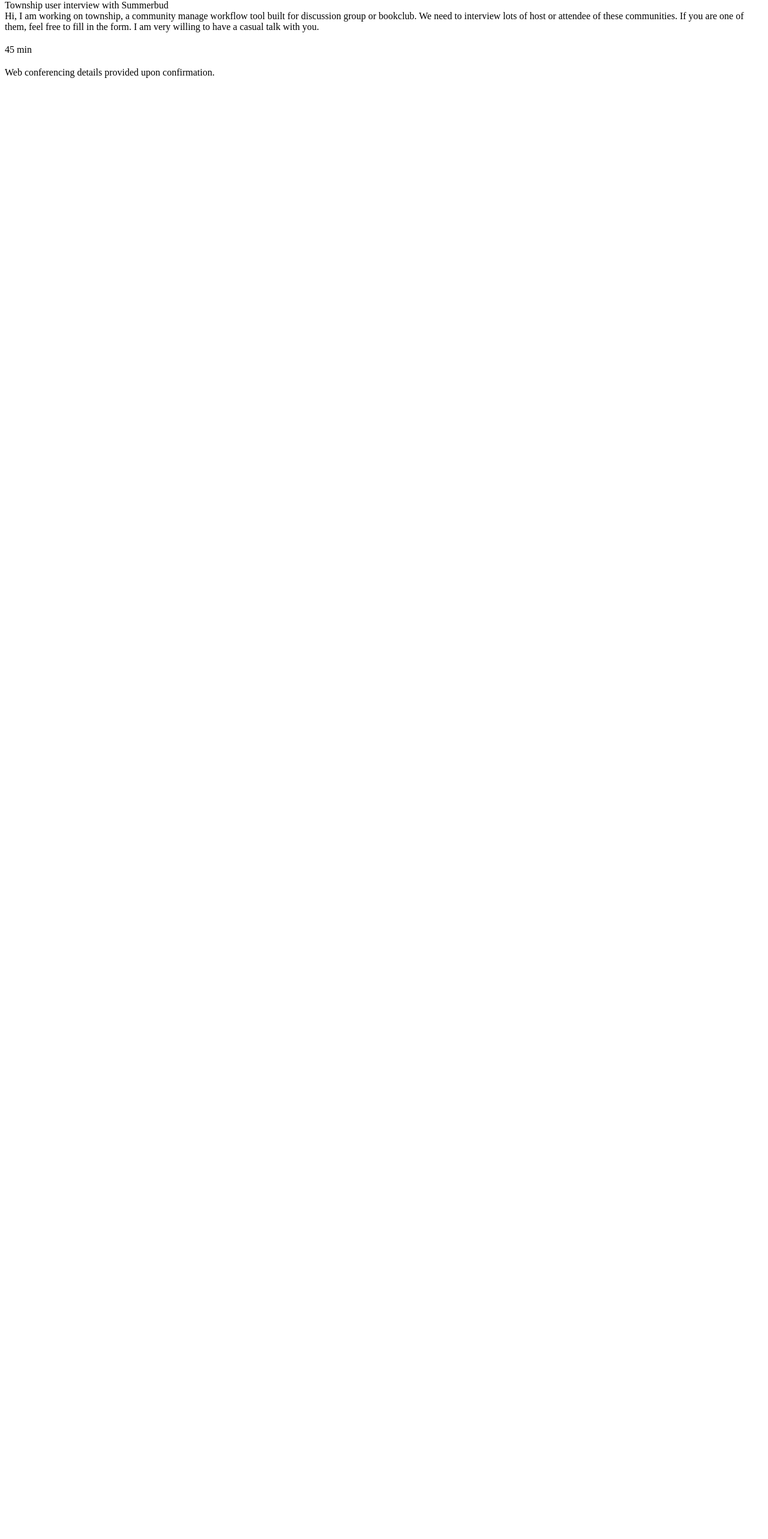
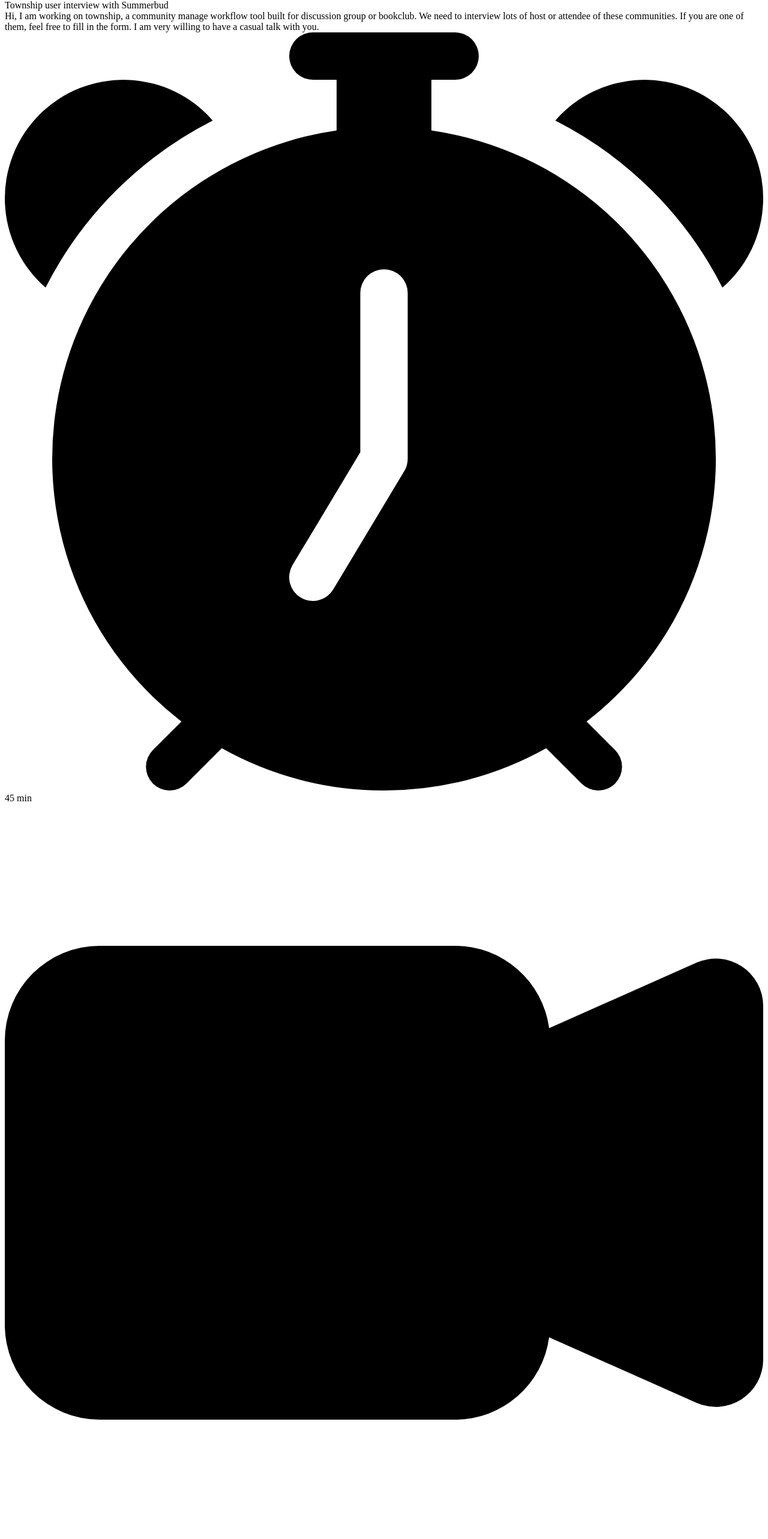
Before and after one commit to EiffelFly/township-datatime-picker, a Next.js app: page / in a window 1280 px wide. Shown: the part 72-2638 px from the top of the page at 60% size. Before the commit the page ends 800 px from the top, so only its background shows below. Built offline with nearby package versions, Linux system fonts and the light colour scheme; some icons are missing.

Commit message:
🎨 style(icon): add alarm-fill and camera-video-fill icon

```diff
--- /dev/null
+++ b/components/icon/AlarmFillIcon.tsx
@@ -0,0 +1,20 @@
+import * as React from "react";
+
+interface Props {
+  className: string;
+}
+
+export const AlarmFillIcon: React.FC<Props> = ({ className }) => {
+  const iconStyle = `fill-current ${className}`
+  return (
+    <svg
+      aria-hidden="true"
+      focusable="false"
+      className={ iconStyle }
+      preserveAspectRatio="xMidYMid meet"
+      viewBox="0 0 16 16"
+    >
+      <path d="M6 .5a.5.5 0 0 1 .5-.5h3a.5.5 0 0 1 0 1H9v1.07a7.001 7.001 0 0 1 3.274 12.474l.601.602a.5.5 0 0 1-.707.708l-.746-.746A6.97 6.97 0 0 1 8 16a6.97 6.97 0 0 1-3.422-.892l-.746.746a.5.5 0 0 1-.707-.708l.602-.602A7.001 7.001 0 0 1 7 2.07V1h-.5A.5.5 0 0 1 6 .5zm2.5 5a.5.5 0 0 0-1 0v3.362l-1.429 2.38a.5.5 0 1 0 .858.515l1.5-2.5A.5.5 0 0 0 8.5 9V5.5zM.86 5.387A2.5 2.5 0 1 1 4.387 1.86 8.035 8.035 0 0 0 .86 5.387zM11.613 1.86a2.5 2.5 0 1 1 3.527 3.527 8.035 8.035 0 0 0-3.527-3.527z"/>
+    </svg>
+  )
+};
--- /dev/null
+++ b/components/icon/CameraVideoFillIcon.tsx
@@ -0,0 +1,20 @@
+import * as React from "react";
+
+interface Props {
+  className: string;
+}
+
+export const CameraVideoFillIcon: React.FC<Props> = ({ className }) => {
+  const iconStyle = `fill-current ${className}`
+  return (
+    <svg
+      aria-hidden="true"
+      focusable="false"
+      className={ iconStyle }
+      preserveAspectRatio="xMidYMid meet"
+      viewBox="0 0 16 16"
+    >
+      <path fill-rule="evenodd" d="M0 5a2 2 0 0 1 2-2h7.5a2 2 0 0 1 1.983 1.738l3.11-1.382A1 1 0 0 1 16 4.269v7.462a1 1 0 0 1-1.406.913l-3.111-1.382A2 2 0 0 1 9.5 13H2a2 2 0 0 1-2-2V5z"/>
+    </svg>
+  )
+};
```
